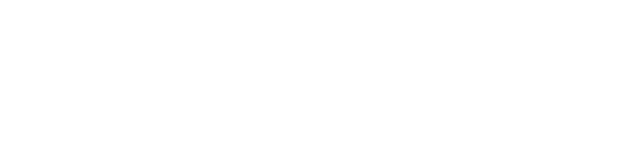
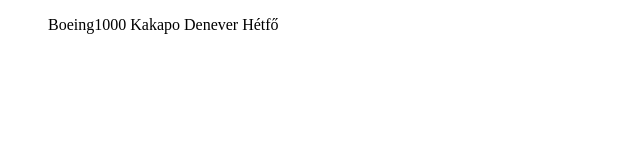
Before and after one commit to CKIKgery/Allatok, a plain HTML site: page index.html in a window 1280 px wide. Shown: the whole page, without its empty margins (0-640 px from the left). Drawn offline with Linux system fonts and the light colour scheme.

Commit message:
Update index.html+

```diff
--- a/index.html
+++ b/index.html
@@ -6,6 +6,11 @@
     <title>Document</title>
 </head>
 <body>
-
+    <ul>
+        <il>Boeing1000</il>
+        <il>Kakapo</il>
+        <il>Denever</il>
+        <il>Hétfő</il>
+    </ul>
 </body>
 </html>
```
